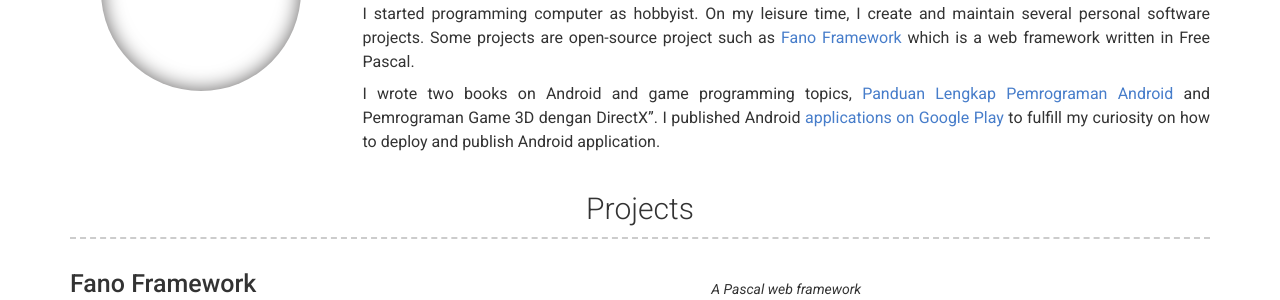
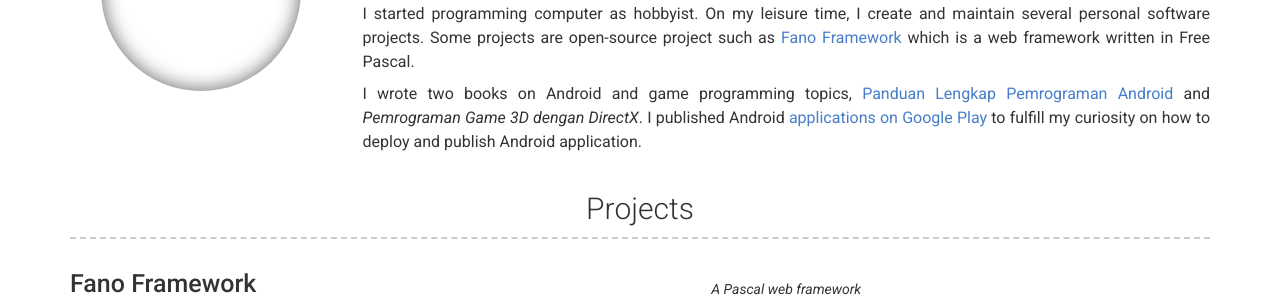
Before and after one commit to zamronypj/zamronypj.github.io, a Jekyll site: the page built from index.md, in a window 1280 px wide. Shown: the part 438-738 px from the top of the page. Built offline with Jekyll 4.4.1, drawn with Linux system fonts in a browser that asks for light colours; nearby versions of some CDN libraries.

```diff
--- a/_config.yml
+++ b/_config.yml
@@ -58,7 +58,7 @@ about_content: | # this will include new lines to allow paragraphs
 
     I started programming computer as hobbyist. On my leisure time, I create and maintain several personal software projects. Some projects are open-source project such as [Fano Framework](https://fanoframework.github.io) which is a web framework written in Free Pascal.
 
-    I wrote two books on Android and game programming topics, [Panduan Lengkap Pemrograman Android](https://andipublisher.com/produk-panduan-lengkap-pemrograman-android) and Pemrograman Game 3D dengan DirectX". I published Android [applications on Google Play](https://play.google.com/store/apps/developer?id=juhara.com) to fulfill my curiosity on how to deploy and publish Android application.
+    I wrote two books on Android and game programming topics, [Panduan Lengkap Pemrograman Android](https://andipublisher.com/produk-panduan-lengkap-pemrograman-android) and *Pemrograman Game 3D dengan DirectX*. I published Android [applications on Google Play](https://play.google.com/store/apps/developer?id=juhara.com) to fulfill my curiosity on how to deploy and publish Android application.
 
 
 content:
```
